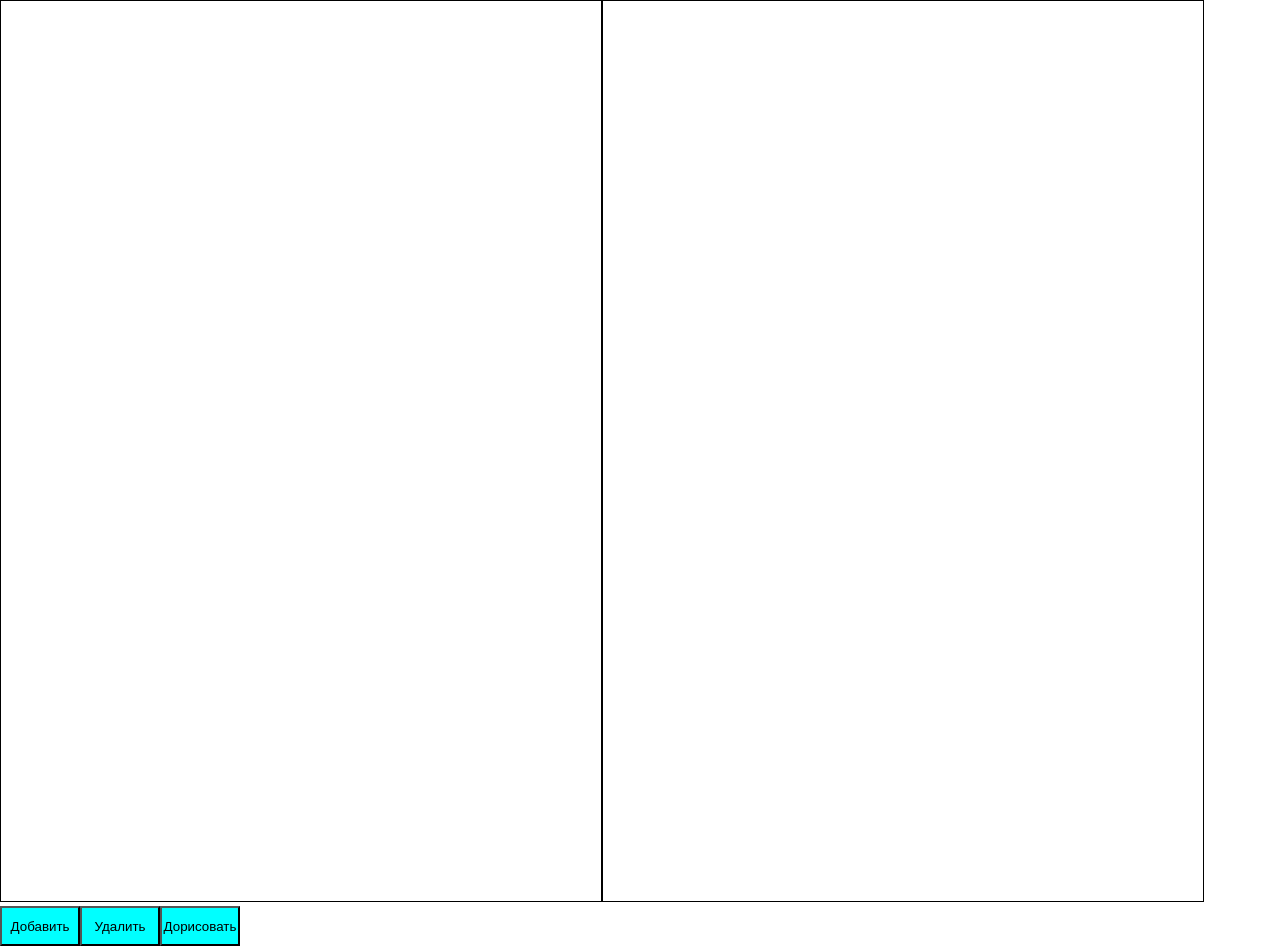
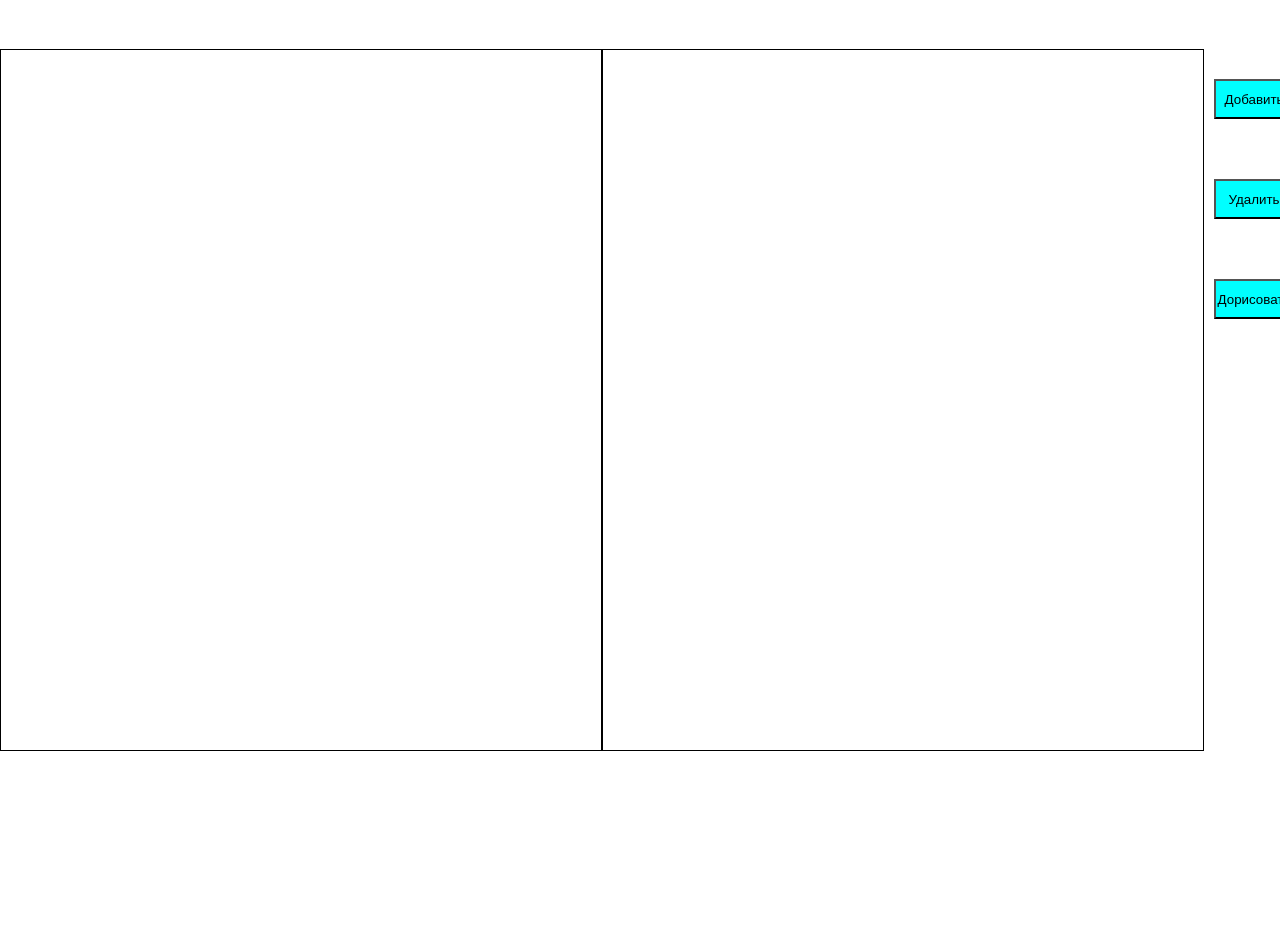
Before and after one commit to tonysmaryn/react-canvas, a React (Create React App) app: page / in a window 1280 px wide. After the commit the page ends 800 px from the top, so only its background shows below. Built offline with nearby package versions, Linux system fonts and the light colour scheme.

Commit message:
add some styles for app

```diff
--- a/src/App.js
+++ b/src/App.js
@@ -10,10 +10,10 @@ function App() {
     setImages([...images, image]);
   }
   return (
-    <>
+    <div className='wrapper'>
       <DrawingCanvas addScreen={addScreen} images={images} />
       <RepeatCanvas images={images} />
-    </>
+    </div>
   );
 }
 
--- a/src/App.scss
+++ b/src/App.scss
@@ -7,3 +7,10 @@
 canvas {
     border: 1px solid black;
 }
+
+.wrapper {
+    height: 100vh;
+    display: flex;
+    justify-content: space-around;
+    align-items: center;
+}
--- a/src/components/DrawingCanvas/DrawingCanvas.jsx
+++ b/src/components/DrawingCanvas/DrawingCanvas.jsx
@@ -45,7 +45,7 @@ const DrawingCanvas = ({ addScreen, images }) => {
     <>
       <canvas
         width="600"
-        height="900"
+        height="700"
         ref={canvasRef}
         onMouseDown={startDrawing}
         onMouseUp={finishDrawing}
--- a/src/components/RepeatCanvas/RepeatCanvas.jsx
+++ b/src/components/RepeatCanvas/RepeatCanvas.jsx
@@ -1,5 +1,6 @@
 import React, { useRef } from 'react';
 import Button from '../Button/Button';
+import './RepeatCanvas.scss';
 
 const RepeatCanvas = ({ images }) => {
   const canvasRef = useRef(null);
@@ -35,12 +36,14 @@ const RepeatCanvas = ({ images }) => {
   };
 
   return (
-    <>
-      <canvas width="600" height="900" ref={canvasRef} />
-      <Button title="Добавить" handler={insertHandler} />
-      <Button title="Удалить" handler={deleteHandler} />
-      <Button title="Дорисовать" handler={animationHandler} />
-    </>
+    <div className="container">
+      <canvas width="600" height="700" ref={canvasRef} />
+      <div className="toolbar">
+        <Button title="Добавить" handler={insertHandler} />
+        <Button title="Удалить" handler={deleteHandler} />
+        <Button title="Дорисовать" handler={animationHandler} />
+      </div>
+    </div>
   );
 };
 
--- /dev/null
+++ b/src/components/RepeatCanvas/RepeatCanvas.scss
@@ -0,0 +1,11 @@
+.container {
+    display: flex;
+}
+
+.toolbar {
+    display: flex;
+    flex-direction: column;
+    justify-content: space-around;
+    height: 300px;
+    margin-left: 10px;
+}
```
